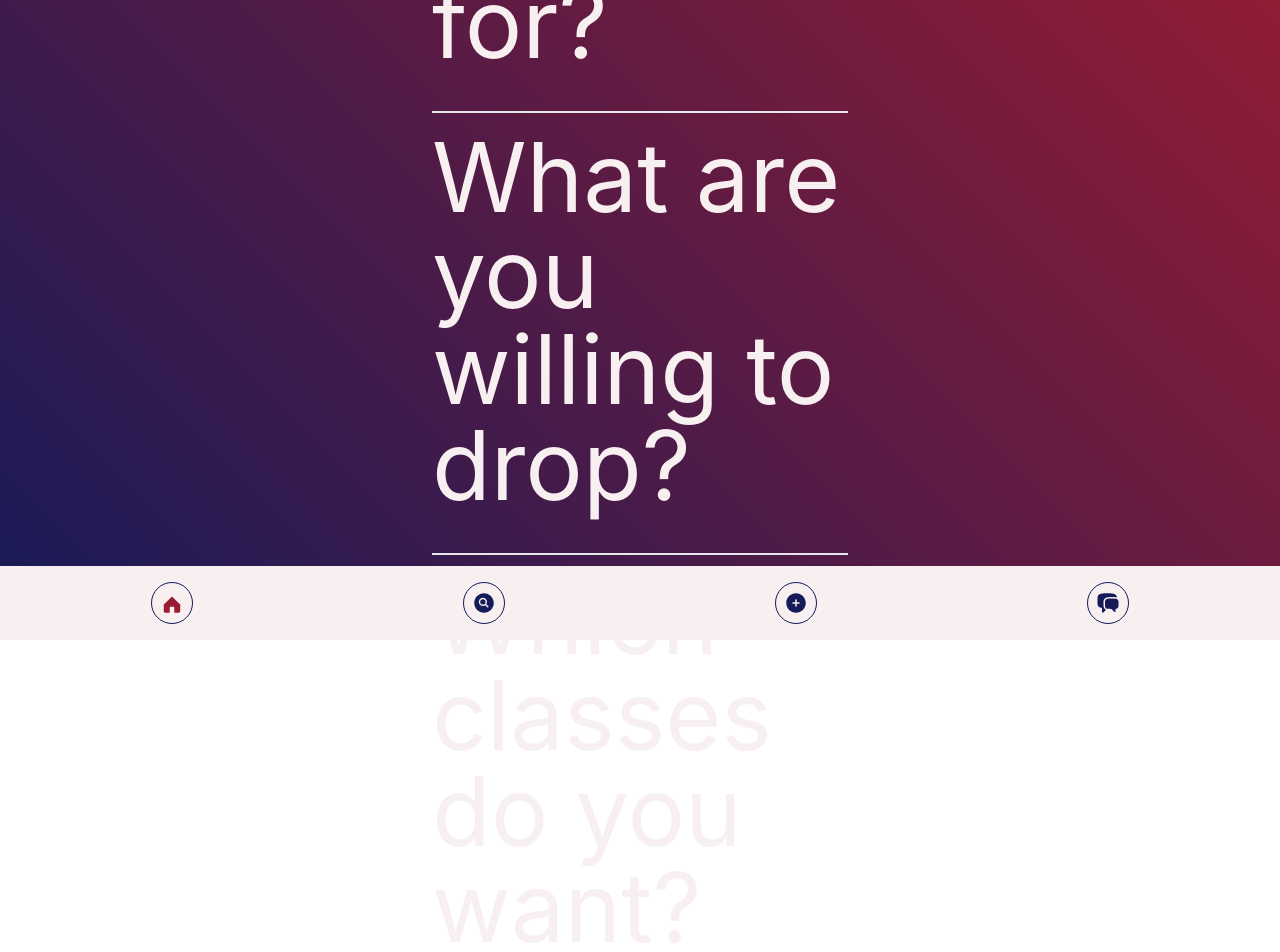
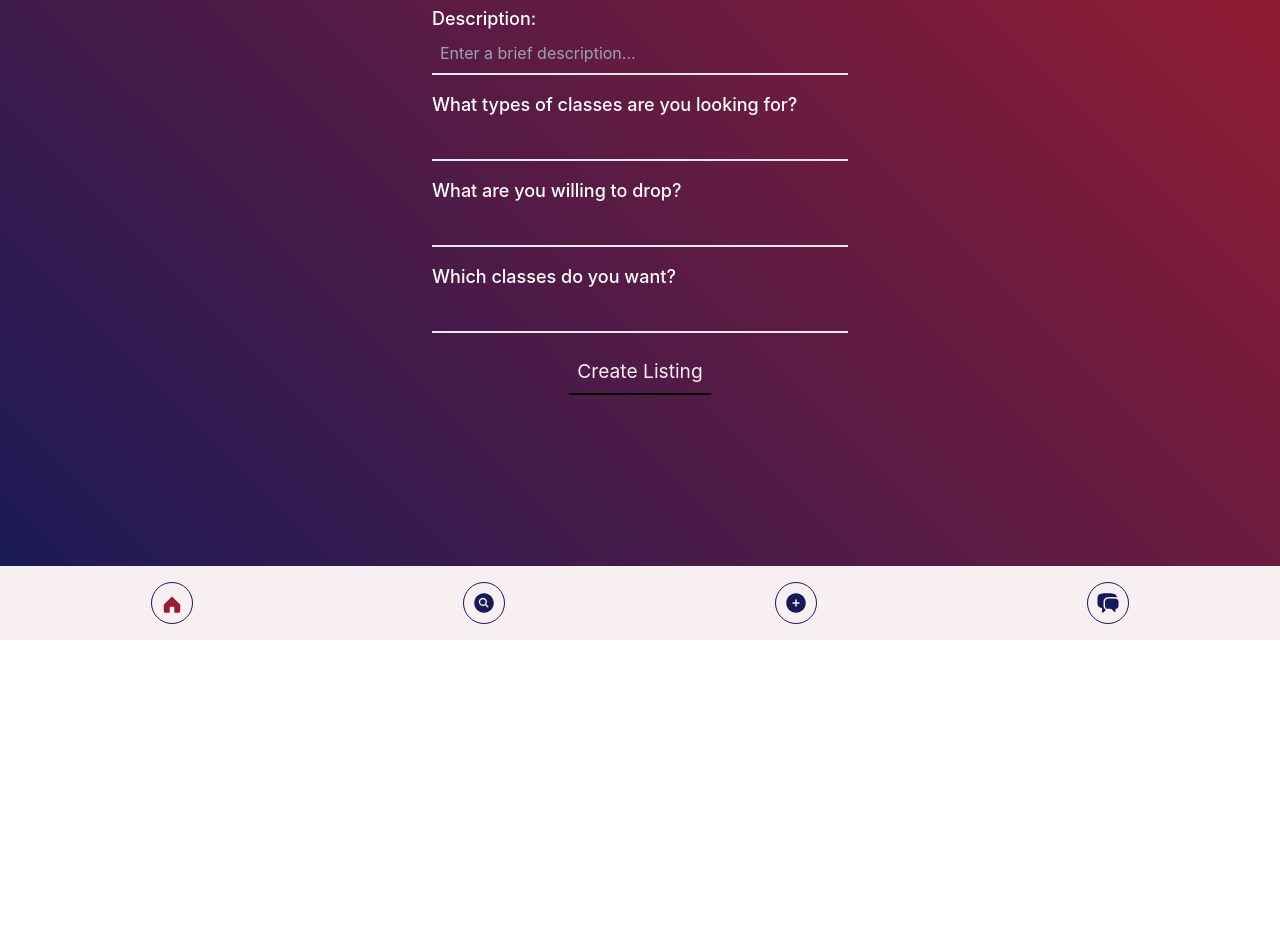
Before and after one commit to j-ackie/brutus, a React (Create React App) app in the folder frontend/: page /create-listing in a window 1280 px wide. Shown: the part 160-1112 px from the top of the page. After the commit the page ends 800 px from the top, so only its background shows below. Built offline with nearby package versions, Linux system fonts and the light colour scheme.

Commit message:
unscrew create

```diff
--- a/frontend/src/pages/create/Create.tsx
+++ b/frontend/src/pages/create/Create.tsx
@@ -14,35 +14,12 @@ const CreateListing = () => {
   const [tags, setTags] = useState<string[]>([]);
 
   const categories = [
-    'Core',
-    'Theory',
-    'Interfaces',
-    'Programming Languages',
-    'Systems',
-    'Projects',
-    'Electives',
-    'Math',
-    'Other',
-    '200+',
-    '300+',
-    '400+',
-    'Web-Dev',
-    'App-Dev',
-    'Machine Learning',
-    'AI',
-    'Cybersecurity',
-    'Networking',
-    'Databases',
+    'Core', 'Theory', 'Interfaces', 'Programming Languages', 'Systems', 'Projects',
+    'Electives', 'Math', 'Other', '200+', '300+', '400+', 'Web-Dev', 'App-Dev',
+    'Machine Learning', 'AI', 'Cybersecurity', 'Networking', 'Databases',
   ];
 
-  const classes = [
-    'CS 110',
-    'CS 211',
-    'CS 340',
-    'CS 343',
-    'CS 371',
-    'CS 371',
-  ]
+  const classes = ['CS 110', 'CS 211', 'CS 340', 'CS 343', 'CS 371'];
 
   const handleCreateListing = () => {
     console.log('Creating listing:', { user, description, have, want, tags });
@@ -53,7 +30,7 @@ const CreateListing = () => {
       background: `linear-gradient(45deg, ${COLORS.primary}, ${COLORS.accent2})`
     }}>
       <div className="w-full max-w-md px-4 mb-4">
-        <Heading text="Description: " color={COLORS.text} />
+        <label className="text-lg font-medium text-white">Description:</label>
         <Input
           type="text"
           value={description}
@@ -65,16 +42,17 @@ const CreateListing = () => {
       </div>
 
       <div className="w-full max-w-md px-4 mb-4">
-        <Heading text="What types of classes are you looking for?" color={COLORS.text} />
+        <label className="text-lg font-medium text-white">What types of classes are you looking for?</label>
         <MultiSelect
-        options={categories}
-        selectedValues={tags}
-        onChange={setTags}
-        className="w-full"
+          options={categories}
+          selectedValues={tags}
+          onChange={setTags}
+          className="w-full"
         />
       </div>
+
       <div className="w-full max-w-md px-4 mb-4">
-        <Heading text="What are you willing to drop? " color={COLORS.text} />
+        <label className="text-lg font-medium text-white">What are you willing to drop?</label>
         <InputWithDropdown
           value={have}
           name="have"
@@ -85,7 +63,7 @@ const CreateListing = () => {
       </div>
 
       <div className="w-full max-w-md px-4 mb-4">
-        <Heading text="Which classes do you want? " color={COLORS.text} />
+        <label className="text-lg font-medium text-white">Which classes do you want?</label>
         <InputWithDropdown
           value={want}
           name="want"
@@ -95,8 +73,7 @@ const CreateListing = () => {
         />
       </div>
 
-      <TextButton text="Create Listing" onClick={handleCreateListing}>
-      </TextButton>
+      <TextButton text="Create Listing" onClick={handleCreateListing} />
     </div>
   );
 };
```
